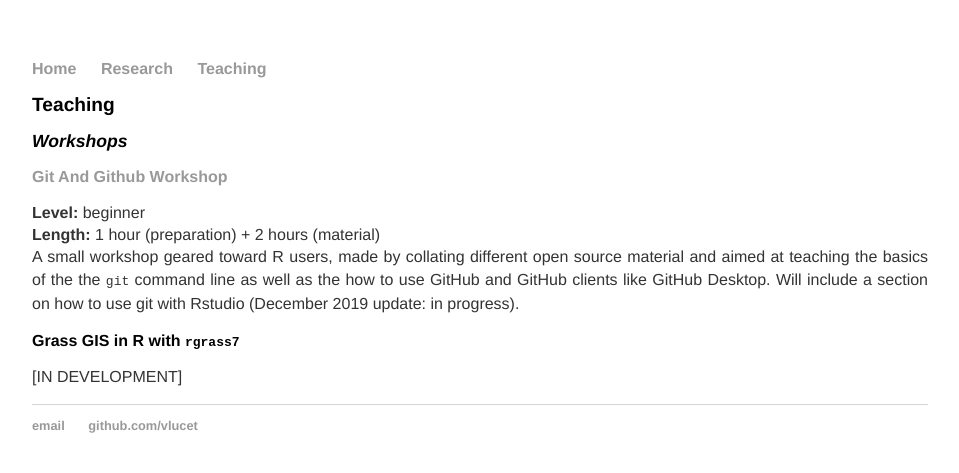
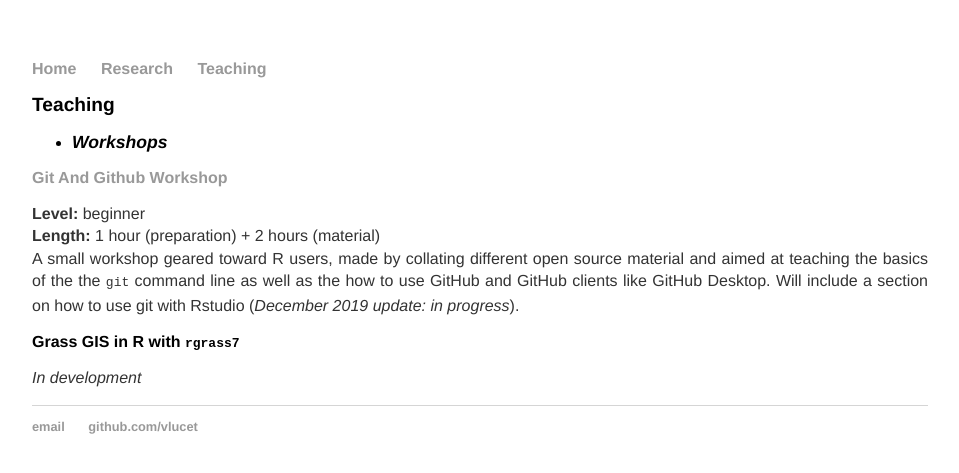
Before and after one commit to lpmi-13/vlucet.github.io, a Jekyll site: the page built from teaching/index.md, in a window 1280 px wide. Shown: the top 473 px of the page, without its empty margins (160-1119 px from the left). Built offline with Jekyll 4.4.1, drawn with Linux system fonts in a browser that asks for light colours.

Commit message:
changes some formatting

```diff
--- a/teaching/index.md
+++ b/teaching/index.md
@@ -5,13 +5,13 @@
 
 # Teaching
 
-## *Workshops*
+- ## *Workshops*
 
 ### [Git And Github Workshop](https://vlucet.github.io/git-and-github-with-r-workshop/)
 **Level:** beginner
 **Length:** 1 hour (preparation) + 2 hours (material)
-A small workshop geared toward R users, made by collating different open source material and aimed at teaching the basics of the the `git` command line as well as the how to use GitHub and GitHub clients like GitHub Desktop. Will include a section on how to use git with Rstudio (December 2019 update: in progress).
+A small workshop geared toward R users, made by collating different open source material and aimed at teaching the basics of the the `git` command line as well as the how to use GitHub and GitHub clients like GitHub Desktop. Will include a section on how to use git with Rstudio (*December 2019 update: in progress*).
 
 ### Grass GIS in R with `rgrass7`
 
-[IN DEVELOPMENT]
+*In development*
```
